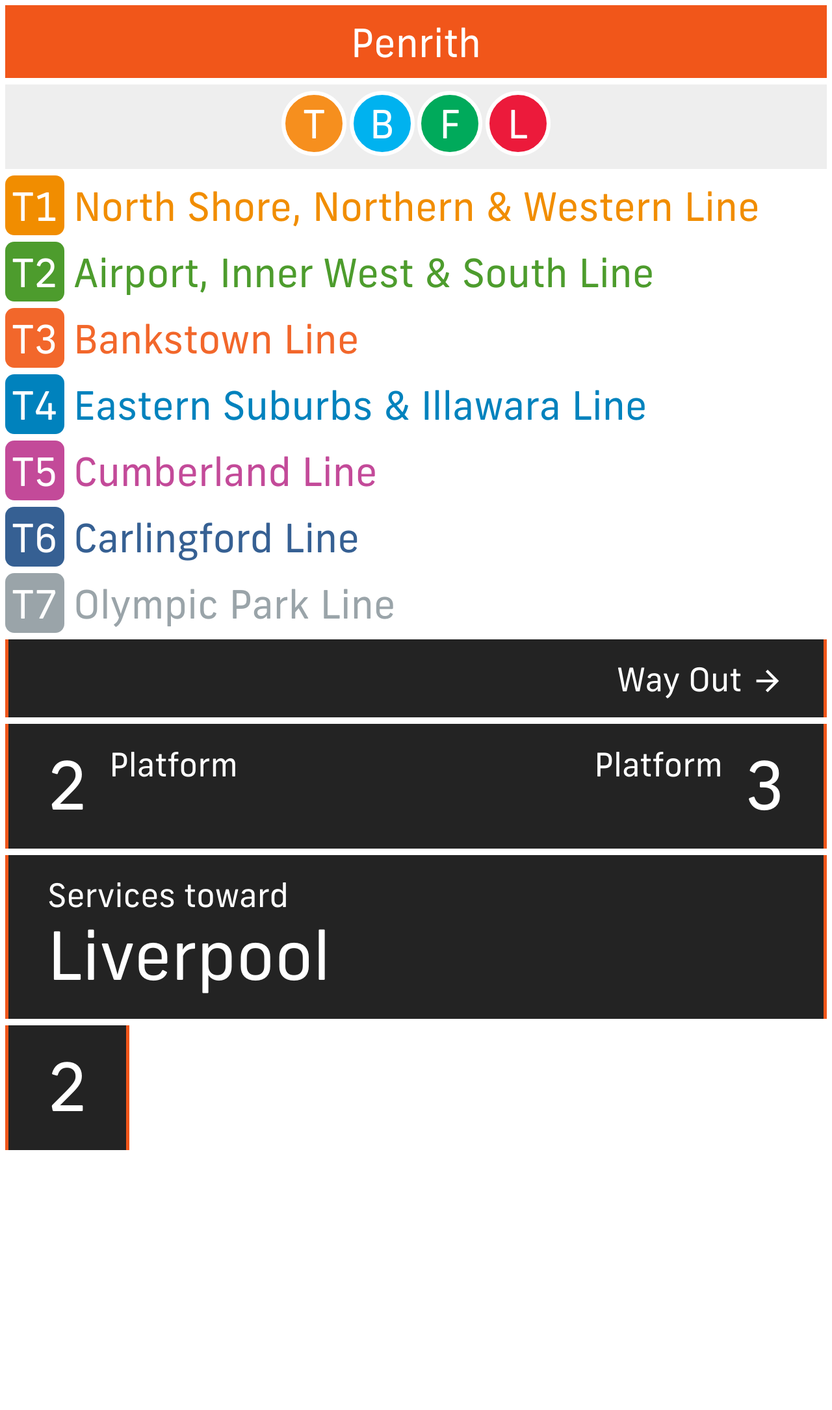
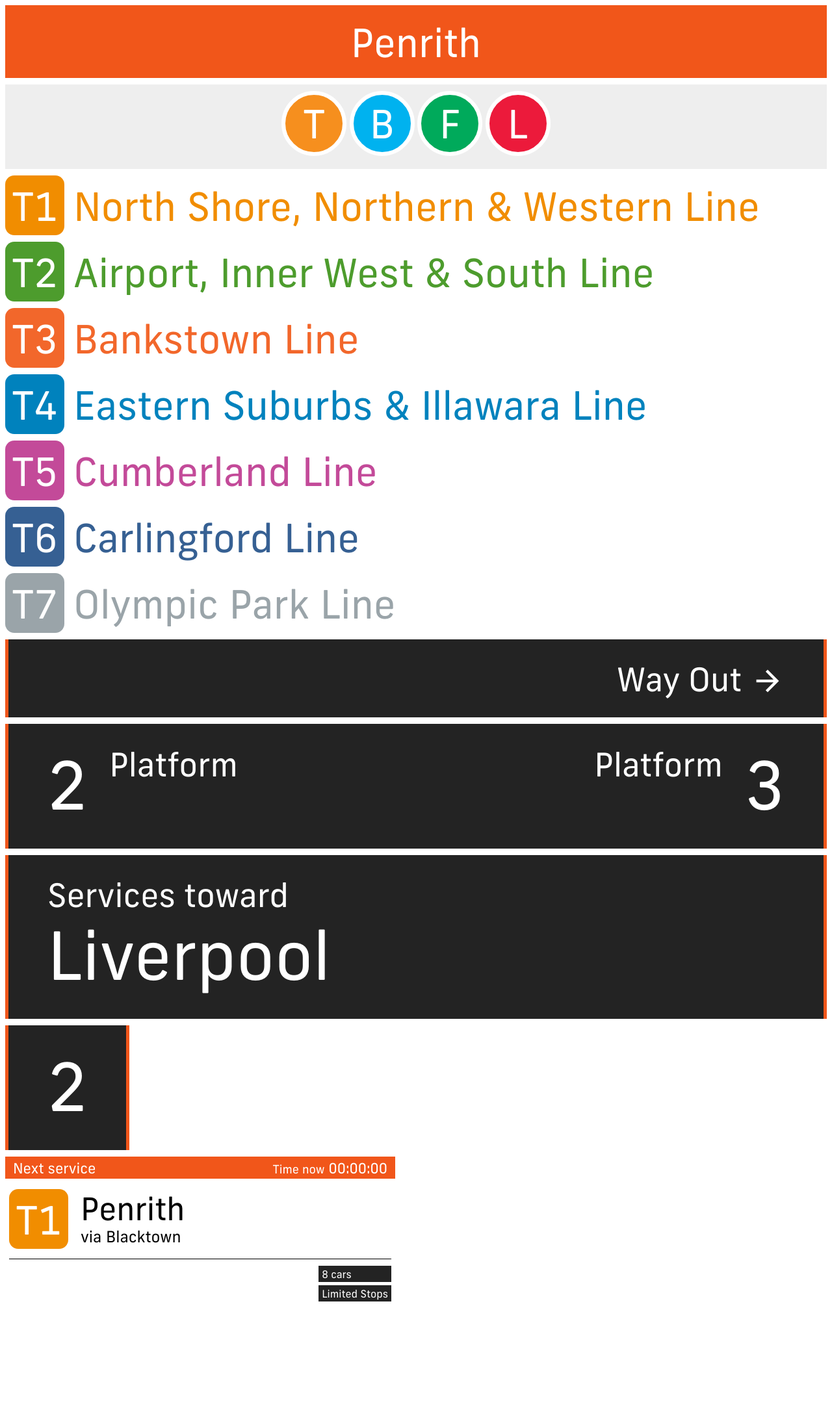
Before and after one commit to kurisubrooks/kurisubrooks.github.io, a Jekyll site: the page projects/transport/index.html, which Jekyll copies as it is, in a window 1280 px wide. Shown: the whole page at 65% size. Built offline with Jekyll 4.4.1, drawn with Linux system fonts in a browser that asks for light colours; before the commit the page ends 1788 px from its top, so only the background shows below that.

Commit message:
Add Services Monitor

```diff
--- a/projects/transport/index.html
+++ b/projects/transport/index.html
@@ -63,5 +63,44 @@
         <div class="focus">2</div>
     </div>
 
+    <div class="station_monitor">
+        <div class="monitor_header">
+            Next service
+            <div class="monitor_time right">
+                <span class="monitor_time_text">Time now</span>
+                <span class="time">00:00:00</span>
+            </div>
+        </div>
+        <div class="monitor_content">
+            <div class="monitor_service">
+                <div class="train_line line_t1 left">T1</div>
+                <div class="monitor_title">
+                    <div class="monitor_service_title">Penrith</div>
+                    <div class="monitor_service_subheader">via Blacktown</div>
+                </div>
+            </div>
+            <div class="monitor_stops">
+                <div class="right">
+                    <span class="monitor_indicator">8 cars</span>
+                    <span class="monitor_indicator">Limited Stops</span>
+                </div>
+                <marquee direction="up">
+                    <ol>
+                        <li>Redfern</li>
+                        <li>Strathfield</li>
+                        <li>Lidcombe</li>
+                        <li>Clyde</li>
+                        <li>Granville</li>
+                        <li>Parramatta</li>
+                        <li>Westmead</li>
+                        <li>Blacktown</li>
+                        <li>St Marys</li>
+                        <li>Penrith</li>
+                    </ol>
+                </marquee>
+            </div>
+        </div>
+    </div>
+
 </body>
 </html>
--- a/projects/transport/style.css
+++ b/projects/transport/style.css
@@ -113,3 +113,71 @@ div { margin-bottom: 10px; }
     padding: 0 20px;
     vertical-align: middle;
 }
+
+/*
+// Monitor
+*/
+.station_monitor {
+    width: 600px;
+    height: 380px;
+}
+
+.station_monitor .monitor_header {
+    background: rgb(241, 86, 26);
+    color: #FFF;
+    font-size: 22px;
+    padding: 4px 12px;
+}
+
+.station_monitor .monitor_header .monitor_time .monitor_time_text {
+    font-size: 18px;
+}
+
+.station_monitor .monitor_content {
+    background: #FFF;
+    border: 6px solid #FFF;
+}
+
+.station_monitor .monitor_content .monitor_service .monitor_title {
+    padding-left: 110px;
+    padding-bottom: 10px;
+    border-bottom: 1px solid #000;
+}
+
+.station_monitor .monitor_content .monitor_service .monitor_title .monitor_service_title {
+    font-size: 48px;
+    margin-bottom: 0;
+}
+
+.station_monitor .monitor_content .monitor_service .monitor_title .monitor_service_subheader {
+    font-size: 24px;
+}
+
+.station_monitor .monitor_content .monitor_stops {
+
+}
+
+.station_monitor .monitor_content .monitor_stops .monitor_indicator {
+    display: block;
+    background: rgb(35, 35, 35);
+    color: #FFF;
+    margin-bottom: 5px;
+    padding: 3px 5px;
+}
+
+.station_monitor .monitor_content .monitor_stops marquee {
+    display: inline-block;
+    width: 460px;
+    height: 200px;
+}
+
+.station_monitor .monitor_content .monitor_stops ol {
+    list-style: none;
+    padding: 0;
+    margin: 0;
+}
+
+.station_monitor .monitor_content .monitor_stops li {
+    font-size: 22px;
+    margin-bottom: 5px;
+}
```
